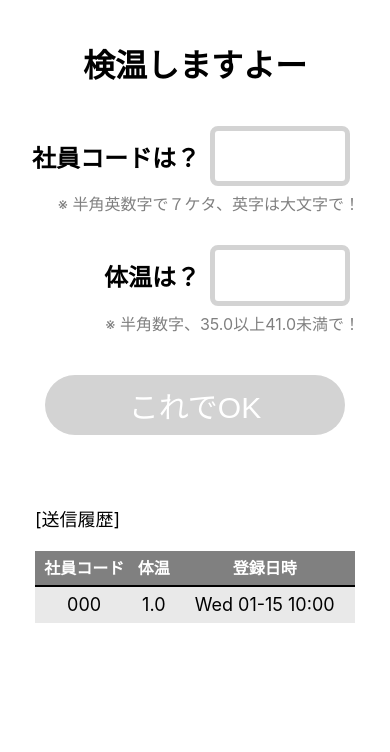
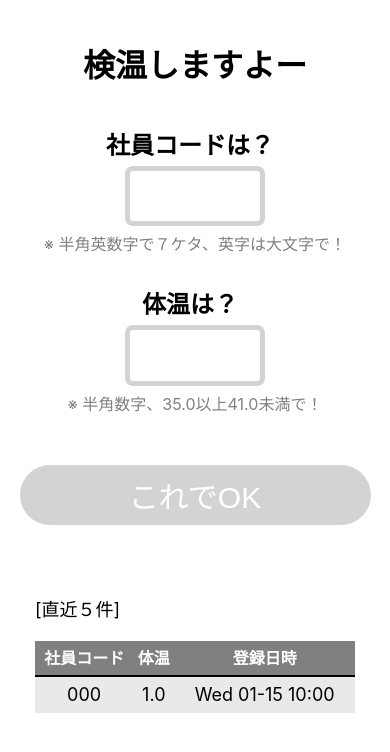
Before and after one commit to kazuyamano/ken-on-kun-old, a Flask app: page / in a window 390 px wide. Shown: the top 752 px of the page. Run offline with Flask 2, Linux system fonts and the light colour scheme; tables that the repository leaves empty hold one stand-in row (values such as "Sample post").

Commit message:
履歴を直近５件に絞り込み ・views.pyで新しいクエリentries_headつくって ・entries.htmlを書き換え

```diff
--- a/main/static/style.css
+++ b/main/static/style.css
@@ -1,7 +1,7 @@
 body {
+  margin: auto 0px;
   width: 100%;
   background: white;
-  padding: 10px;
   font-family: -apple-system, BlinkMacSystemFont, Helvetica Neue, Segoe UI, Hiragino Kaku Gothic ProN, Hiragino Sans, ヒラギノ角ゴ ProN W3, Arial, メイリオ, Meiryo, sans-serif;
 }
 .h {
@@ -18,29 +18,28 @@ body {
   margin: 0px auto;
   flex-direction: column;
 }
-.qa-box {
+.qa-set {
   width: 100%;
   display: flex;
   align-items: center;  /* FlexBoxでブロック要素を上下中央に */
 }
-.alert-box {
+.alert-line {
   width: 100%;
   margin-bottom: 30px;
 }
-.alert-box p {
-  margin-top: 5px;
-  margin-bottom: 10px;
+.alert-line p {
+  margin: 5px 0px 10px 0px;
   text-align: right;
   font-size: 16px;
   color: gray;
 }
-.q {
+.q-line {
   width: 180px;
 }
-.a {
+.a-line {
   width: 150px;
 }
-.q p {
+.q-line p {
   text-align: right;
   margin-top: 0px;
   margin-bottom: 0px;
@@ -48,7 +47,7 @@ body {
   font-size: 24px;
   font-weight: bold;
 }
-.a input {
+.a-form input {
   width: 110px;
   padding: 0 10px;
   font-size: 28px;
@@ -132,37 +131,21 @@ body {
     flex-wrap: wrap;
   }
 }
-@media only screen and (max-width: 480px) {
-  body {
-    margin: auto 0px;
-    padding: 0px;
-  }
-  .jcode-area, .temp-area {
+
+@media only screen and (max-width: 400px) {
+  .qa-set {
     flex-direction: column;
   }
-  .qa-box, .alert-box {
+  .q-line, .a-line {
     flex-wrap: wrap;
   }
-  .alert-box {
-    width: 100%;
-  }
-  .alert-box p {
-    margin-top: 5px;
-    margin-bottom: 10px;
-    text-align: right;
-  }
-}
-
-@media only screen and (max-width: 350px) {
-  .qa-box {
-    flex-direction: column;
-  }
-  .q, .a {
-    flex-wrap: wrap;
-  }
-  .q p, .alert-box p {
+  .q-line p {
     text-align: center;
     margin-bottom: 5px;
+  }
+  .alert-line p {
+    text-align: center;
+    margin: 5px 15px 10px 15px;
   }
   .submit button {
     width: 90%;
--- a/main/templates/entries.html
+++ b/main/templates/entries.html
@@ -14,28 +14,28 @@
     <form action="{{ url_for('add_entry') }}" method=post>
       <div class="container">
         <div class="jcode-area" >
-          <div class="qa-box">
-            <div class="q">
+          <div class="qa-set">
+            <div class="q-line">
               <p>社員コードは？</p>
             </div>
-            <div class="a">
+            <div class="a-form">
               <input type="text" name="jcode" id="input1" maxlength="7">
             </div>
           </div>
-          <div class="alert-box">
+          <div class="alert-line">
             <p id="alert1"> ※ 半角英数字で７ケタ、英字は大文字で！</p>
           </div>
         </div>
         <div class="temp-area">
-          <div class="qa-box">
-            <div class="q">
+          <div class="qa-set">
+            <div class="q-line">
               <p>体温は？</p>
             </div>
-            <div class="a">
+            <div class="a-form">
               <input type="text" name="temp" id="input2" maxlength="4">
             </div>
           </div>
-          <div class="alert-box">
+          <div class="alert-line">
             <p id="alert2"> ※ 半角数字、35.0以上41.0未満で！</p>
           </div>
         </div>
@@ -46,7 +46,7 @@
     </form>
 
     <div class="logs">
-      <p>[送信履歴]</p>
+      <p>[直近５件]</p>
       <table align=left>
         <thead>
           <!-- trは列要素 -->
@@ -58,7 +58,7 @@
           </tr>
         </thead>
         <tbody>
-          {% for entry in entries %}
+          {% for entry in entries_head %}
           <tr>
             <!-- tdは通常セル -->
             <td>{{entry.jcode}}</td>
@@ -70,8 +70,8 @@
       </table>
     </div>
 
+
     <!-- ここからJavascript -->
-
     <script>
     /*1.最初から社員コード欄（id="input1"）にカーソルを合わせておく */
       document.getElementById('input1').focus();
--- a/main/views.py
+++ b/main/views.py
@@ -5,8 +5,15 @@ from sqlalchemy import desc
 
 @app.route('/')
 def show_entries():
-    entries = Entry.query.order_by(desc(Entry.date)).all()
-    return flask.render_template('entries.html', entries=entries)
+    entries = Entry.query.all()
+        #Entry  テーブル名
+        #.query クエリ（指示）
+        #.all() 全件取得
+        #別の書き方: session.query(Entry).all()
+    entries_head = Entry.query.order_by(desc(Entry.date)).limit(5).all()
+        #.order_by()    並び順を指定
+        #desc(Entry.date)   'date'カラムの降順
+    return flask.render_template('entries.html', entries=entries, entries_head=entries_head)
 
 @app.route('/add', methods=['POST'])
 def add_entry():
```
